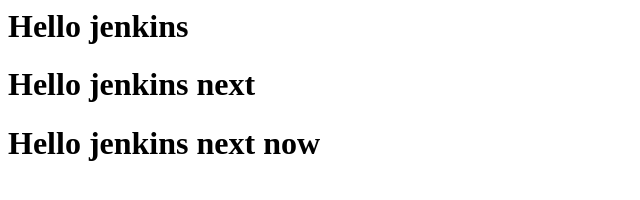
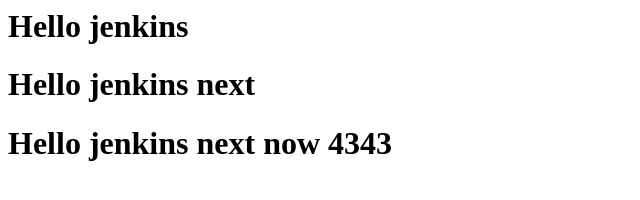
Before and after one commit to testacnarendra/demojenkins, a plain HTML site: page index.html in a window 1280 px wide. Shown: the whole page, without its empty margins (0-640 px from the left). Drawn offline with Linux system fonts and the light colour scheme.

Commit message:
Update index.html

```diff
--- a/index.html
+++ b/index.html
@@ -2,6 +2,6 @@
 <body>
 <h1>Hello jenkins </h1>
 <h1>Hello jenkins next</h1>
-<h1>Hello jenkins next now </h1>
+<h1>Hello jenkins next now 4343 </h1>
 </body>
 </html>
```
